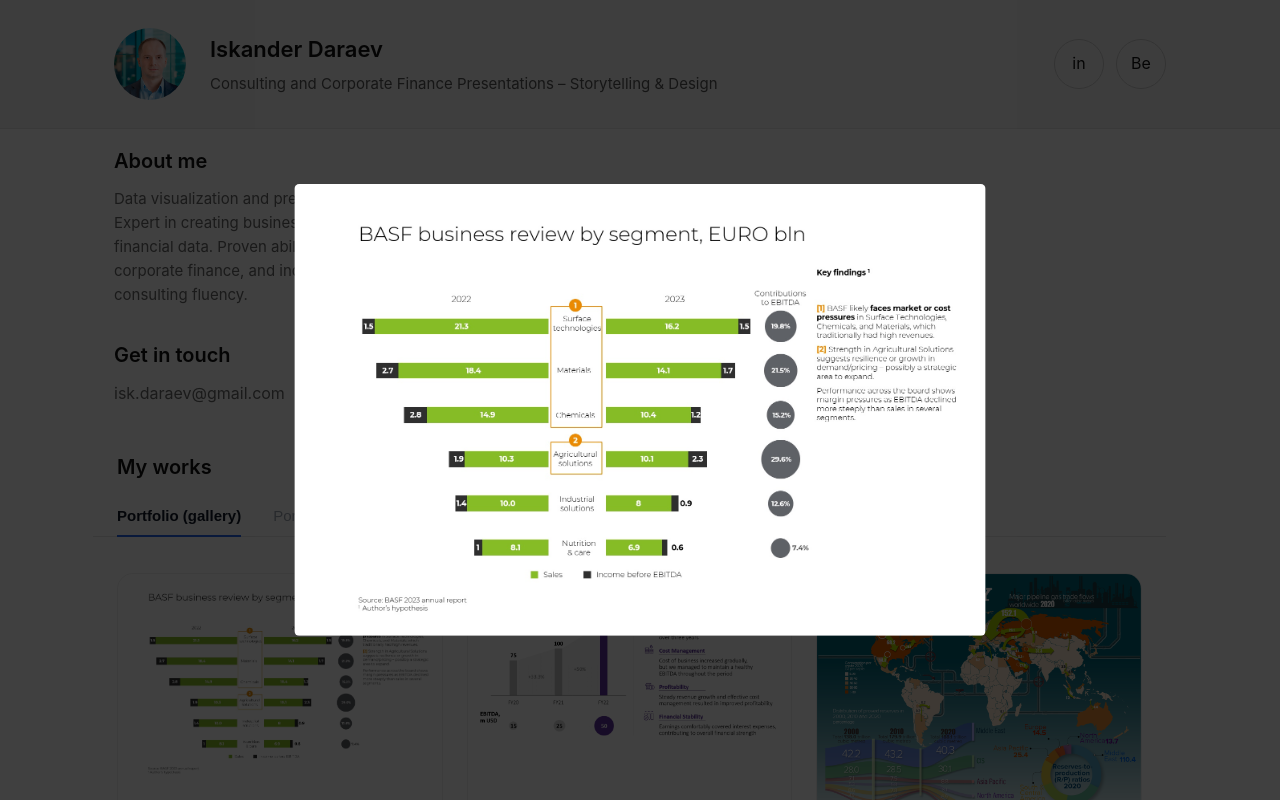
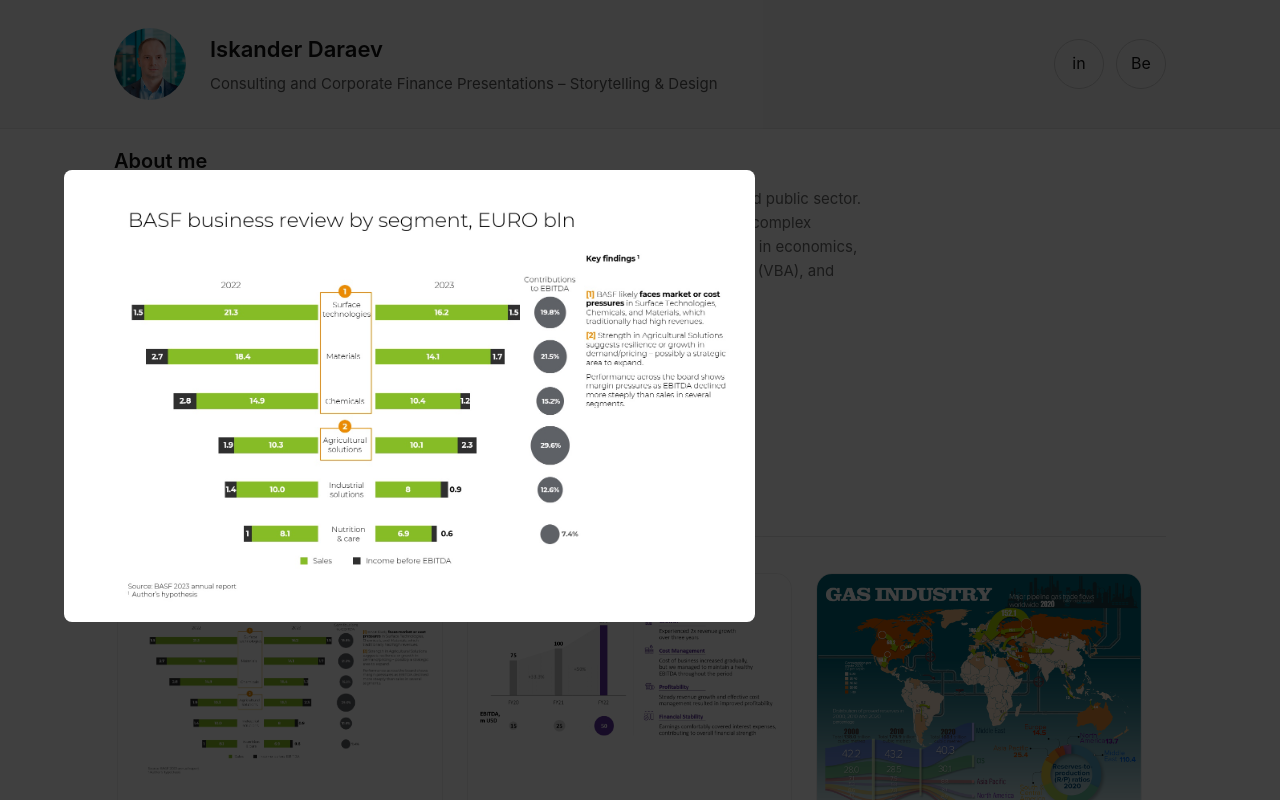
Before and after one commit to isk06/ruportfo, a Next.js app: page / in a window 1280 px wide. Both pictures are taken after a click on the element 279 px from the left and 705 px from the top of the page. Shown: the top 800 px of the page. Built offline with nearby package versions, Linux system fonts and the light colour scheme.

Commit message:
new 008 ver

```diff
--- a/components/ProjectCard.tsx
+++ b/components/ProjectCard.tsx
@@ -24,14 +24,15 @@ export default function ProjectCard({ image }: ProjectCardProps) {
             justifyContent: "center",
           }}
         >
-          <div
-            className="modal-content"
-            style={{
-              transform: "scale(0.6)",
-              transformOrigin: "center",
-            }}
-          >
-            <img src={image} alt="Full size" />
+          <div className="modal-content">
+            <img
+              src={image}
+              alt="Full size"
+              style={{
+                width: "60%",      // 40% smaller
+                height: "auto",    // maintain aspect ratio
+              }}
+            />
           </div>
         </div>
       )}
```
